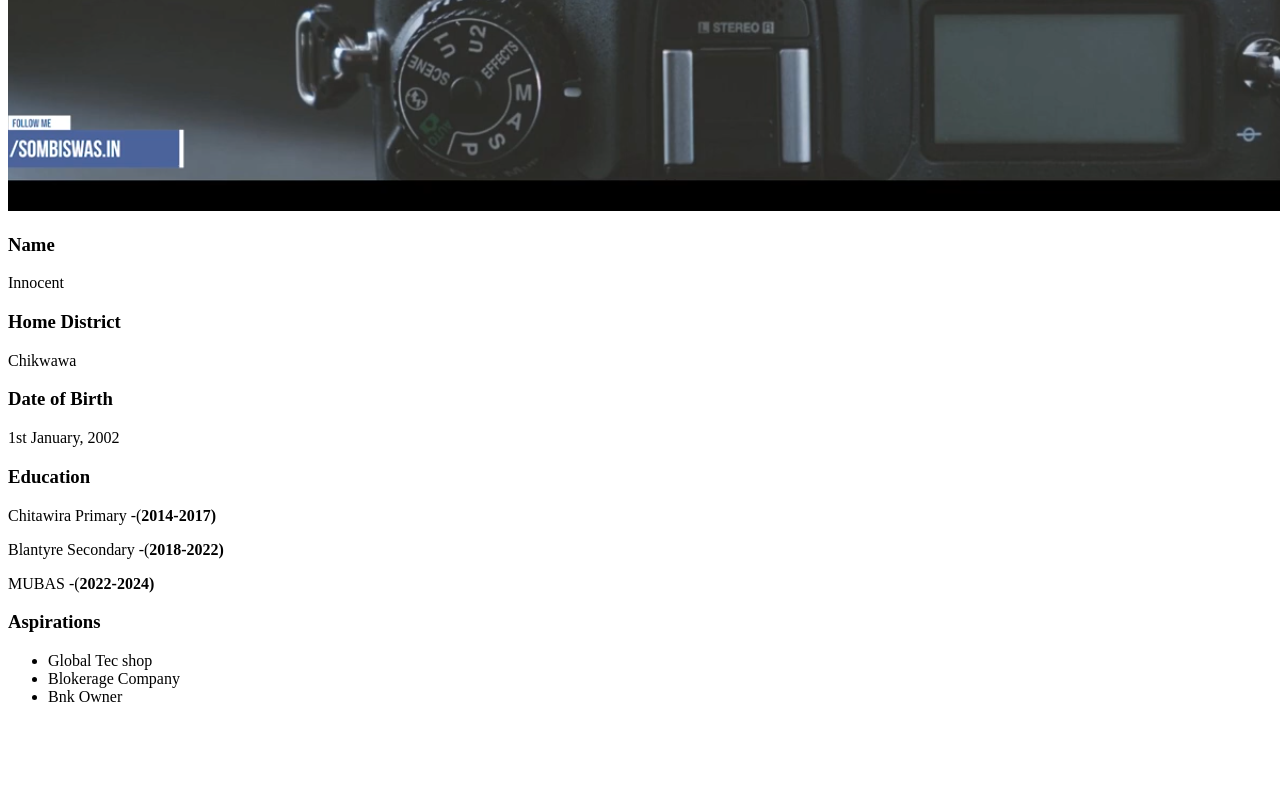
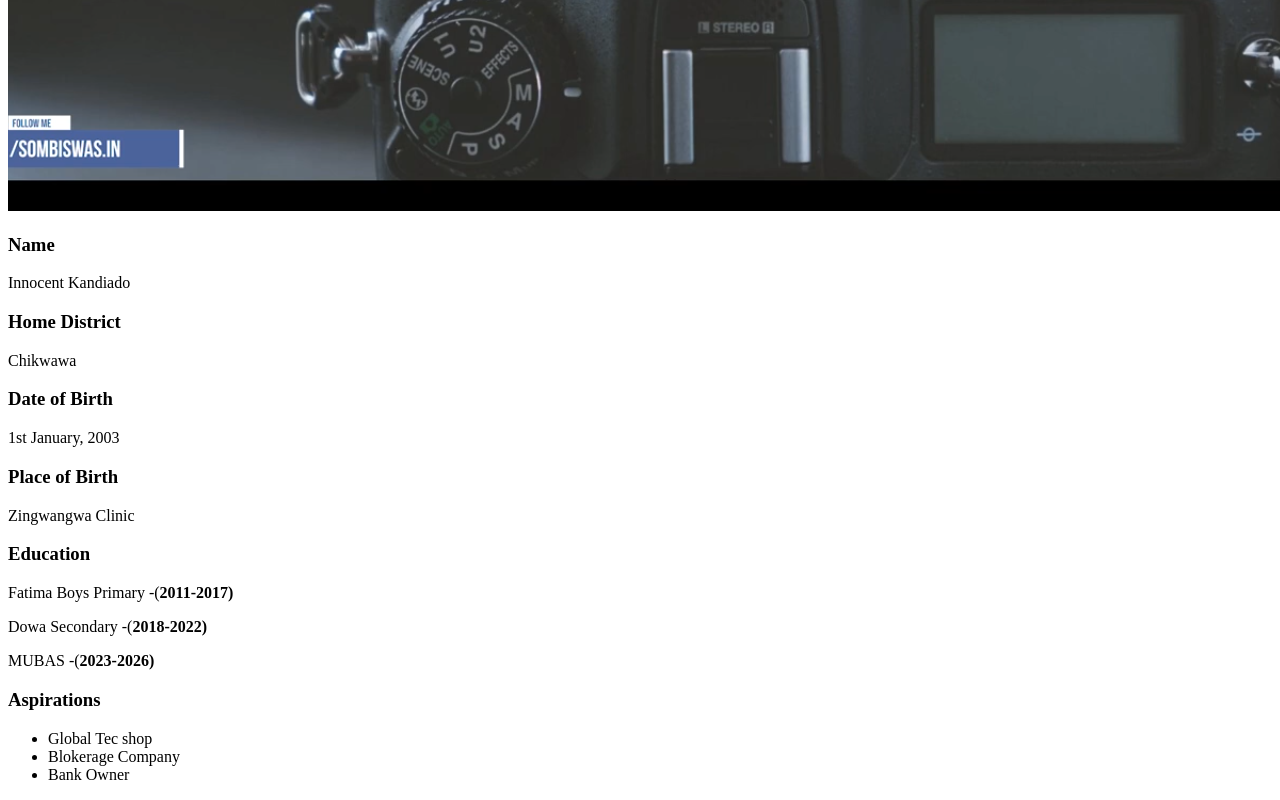
Before and after one commit to kandiado265/Biograph-page, a plain HTML site: page index.html in a window 1280 px wide. Shown: the part 637-1437 px from the top of the page. Before the commit the page ends 1359 px from the top, so only its background shows below. Drawn offline with Linux system fonts and the light colour scheme.

Commit message:
first version

```diff
--- a/index.html
+++ b/index.html
@@ -10,21 +10,24 @@
     <img src="./Biograph/Assets/Images/web.png" alt="">
     <div>
 <h3>Name</h3>
-<p>Innocent</p>
+<p>Innocent Kandiado</p>
 
 <h3>Home District</h3>
 <p>Chikwawa</p>
 
 <h3>Date of Birth</h3>
-<p>1st January, 2002</p>
+<p>1st January, 2003</p>
+
+<h3>Place of Birth</h3>
+<p>Zingwangwa Clinic</p>
 
     </div>
     <!-- Education Section -->
 <div>
     <h3>Education</h3>
-    <p>Chitawira Primary -(<strong>2014-2017)</strong></p>
-    <p>Blantyre Secondary -(<strong>2018-2022)</strong></p>
-    <p>MUBAS -(<strong>2022-2024)</strong></p>
+    <p>Fatima Boys Primary -(<strong>2011-2017)</strong></p>
+    <p>Dowa Secondary -(<strong>2018-2022)</strong></p>
+    <p>MUBAS -(<strong>2023-2026)</strong></p>
 
 </div>
 <!-- My Aspirtions -->
@@ -33,7 +36,7 @@
         <ul>
             <li> Global Tec shop</li>
             <li> Blokerage Company</li>
-            <li> Bnk Owner</li>
+            <li> Bank Owner</li>
         </ul>
 
     </div>
```
